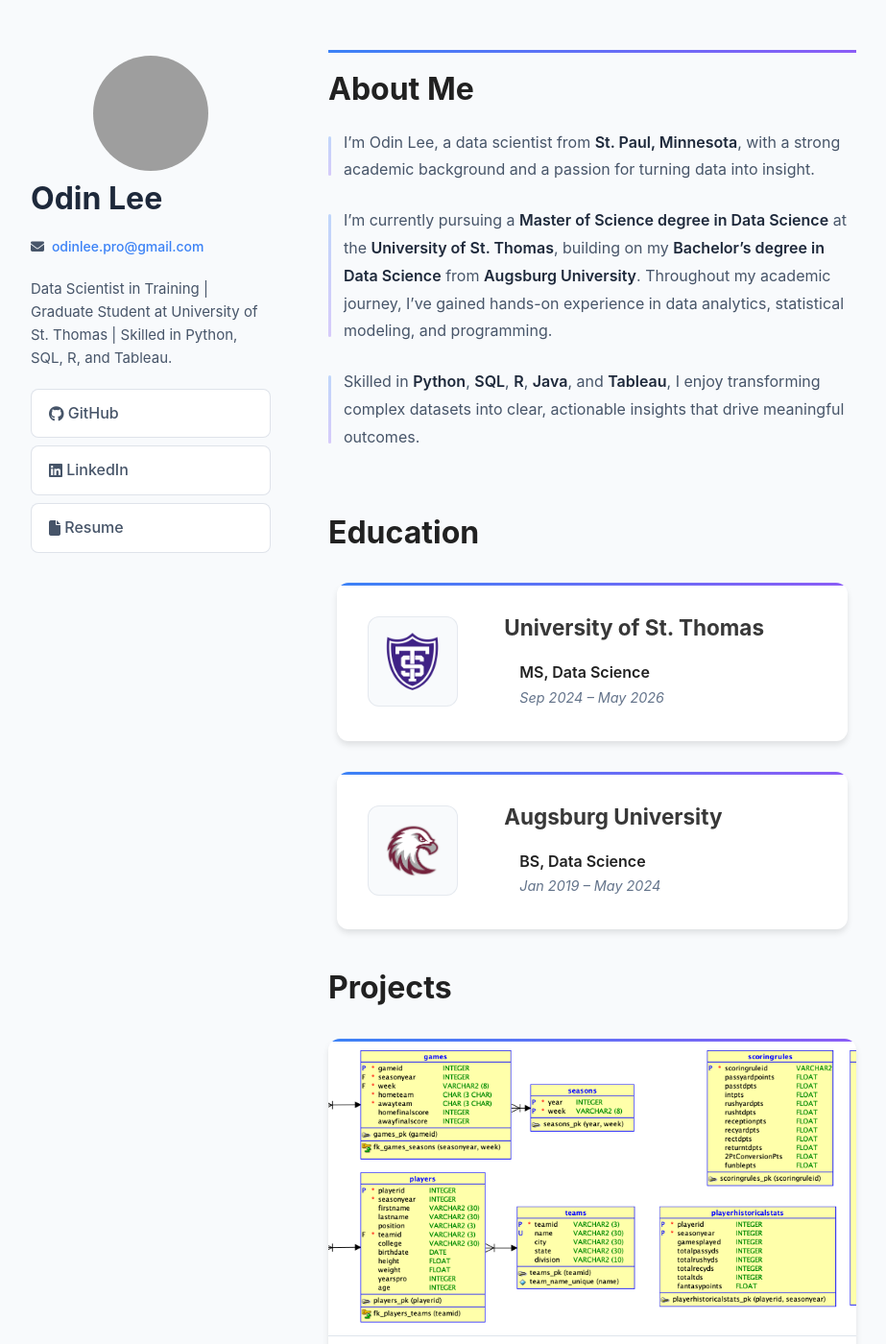
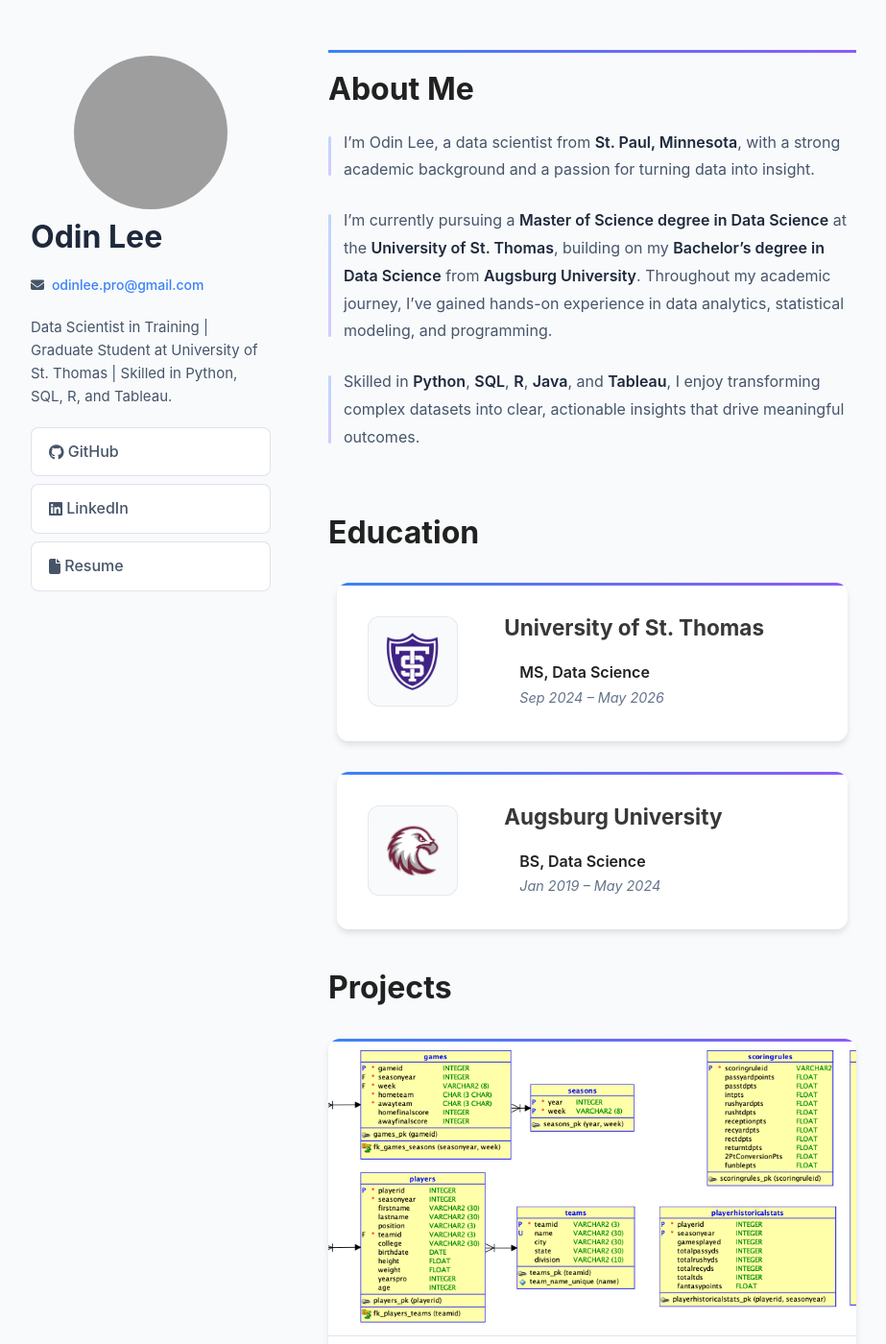
Before and after one commit to OdinLeePro/OdinLeePro.github.io, a Jekyll site: the page built from index.md, in a window 1280 px wide and 1400 px high. Shown: the whole window at 96% size, without its empty margins (178-1101 px from the left). Built offline with Jekyll 4.4.1, drawn with Linux system fonts in a browser that asks for light colours; grey boxes are pictures that could not be loaded.

Commit message:
Add files via upload

```diff
--- a/assets/css/style.scss
+++ b/assets/css/style.scss
@@ -97,8 +97,8 @@ h1.section-title {
   border-radius: 50%;
   margin-bottom: 10px;
   max-width: 90%;
-  width: 120px;
-  height: 120px;
+  width: 160px;
+  height: 160px;
   display: block;
   margin-inline: auto;
   object-fit: cover;
@@ -510,8 +510,8 @@ h1:has(+ .addr) {
   .educationText p { padding-left: 0; }
 
   .headshot {
-    width: 100px;
-    height: 100px;
+    width: 130px;
+    height: 130px;
   }
 
   .headshot + h1,
@@ -529,8 +529,8 @@ h1:has(+ .addr) {
   }
 
   .headshot {
-    width: 70px;
-    height: 70px;
+    width: 90px;
+    height: 90px;
   }
 
   .headshot + h1,
```
